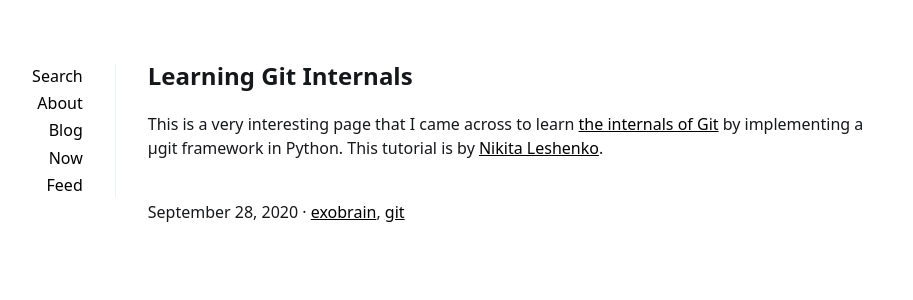
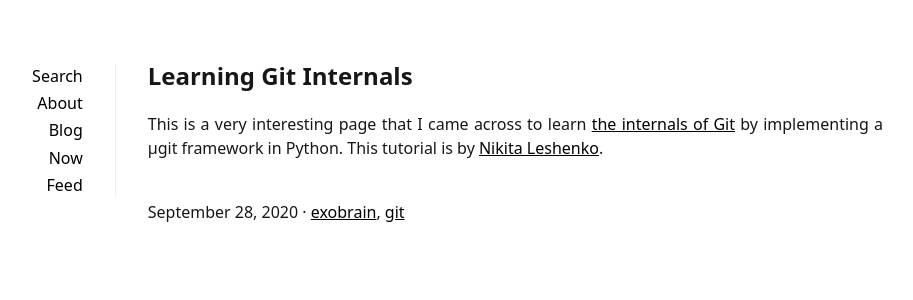
Before and after one commit to avinashbhat/avinashbhat.github.io, a Jekyll site: the page built from _posts/2020-09-28-Learning-Git-Internals.md, in a window 1280 px wide. Shown: the top 300 px of the page, without its empty margins (205-1118 px from the left). Built offline with Jekyll 4.4.1, drawn with Linux system fonts in a browser that asks for light colours.

Commit message:
Added justify style to posts

```diff
--- a/_layouts/post.html
+++ b/_layouts/post.html
@@ -2,7 +2,7 @@
 layout: default
 ---
 
-<section class="post">
+<section class="post" style="text-align: justify">
   <h2>{{ page.title }}</h2>
   {{ content }}
   <span class="meta"><time datetime="{{ page.date | date_to_xmlschema }}">{{ page.date | date: "%B %-d, %Y" }}</time> &middot; {% for tag in page.tags %}
```
